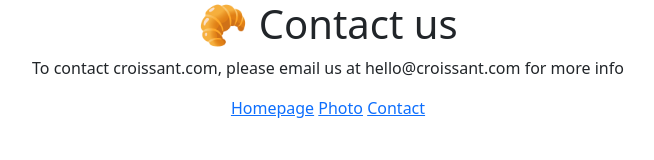
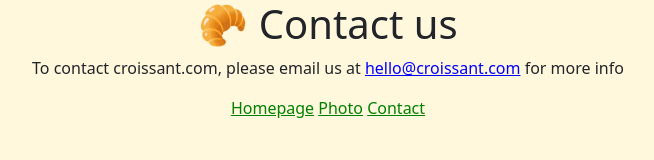
Before and after one commit to LuziaFernandes/portuguese-wines-website, a plain HTML site: page contact.html in a window 1280 px wide. Shown: the whole page, without its empty margins (312-966 px from the left). Drawn offline with nearby package versions, Linux system fonts and the light colour scheme.

Commit message:
Style page

```diff
--- a/contact.html
+++ b/contact.html
@@ -9,10 +9,16 @@
     <title>Contact Page</title>
 </head>
 <body>
+
+    <div class="container">
+
     <h1 class="text-center">🥐 Contact us</h1>
-    <p class="text-center">To contact croissant.com, please email us at hello@croissant.com for more info </p>
+
+    <p class="text-center">To contact croissant.com, please email us at <a href="" class="email-link">hello@croissant.com</a> for more info </p>
+
     <footer class="text-center">
-        <a href="/index.html">Homepage</a>  <a href="/photo.html">Photo</a>   <a href="/contact.html">Contact</a>
-        </footer>
+    <a href="/index.html">Homepage</a>  <a href="/photo.html">Photo</a>   <a href="/contact.html">Contact</a>
+    </footer>
+</div>
 </body>
 </html>
--- a/style/style.css
+++ b/style/style.css
@@ -1,2 +1,11 @@
+body {background-color: cornsilk;}
+
 footer {margin: 0 auto;
 display: block;}
+
+a {color: green;}
+
+img {margin: 0 auto;
+display: block;}
+
+.email-link {color: blue;}
```
Also changed, not shown: index.html (+2 -1 lines), photo.html (+3 -0 lines).
